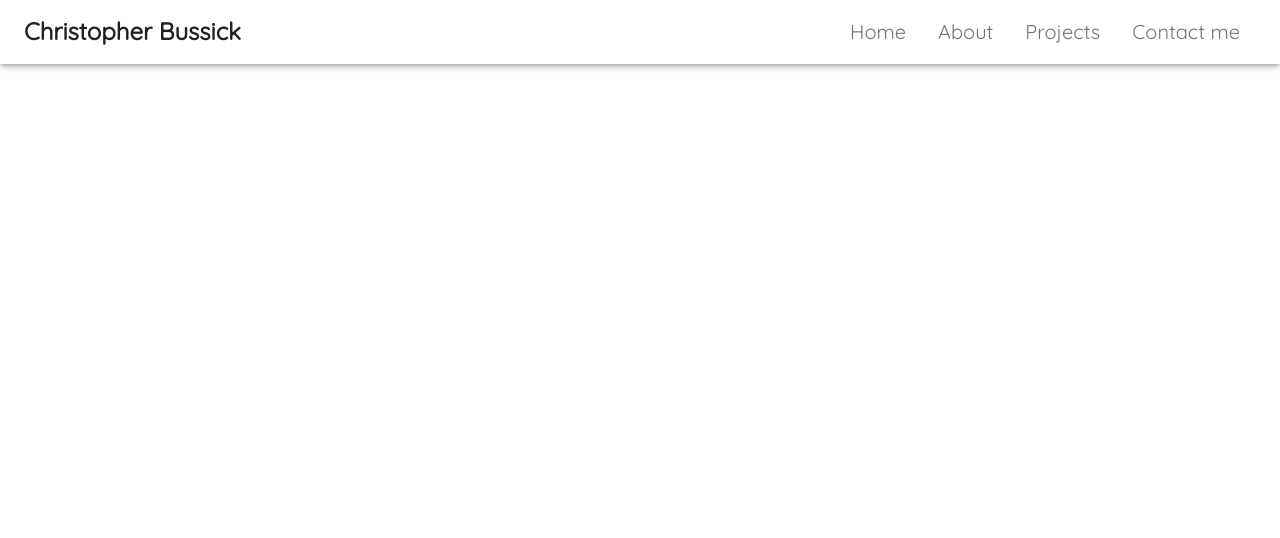
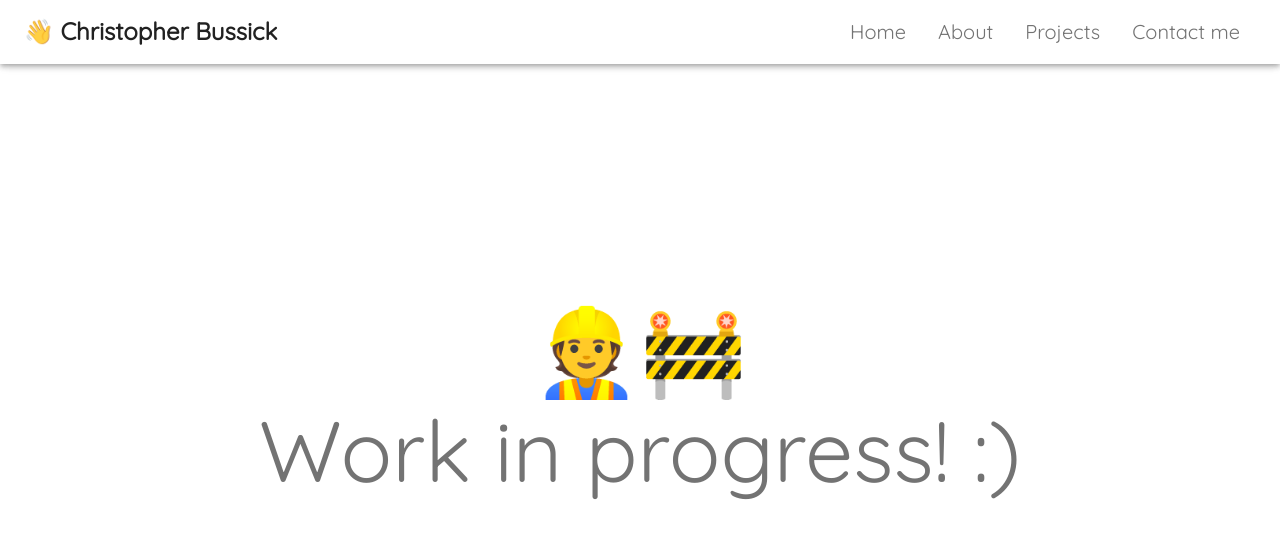
Before and after one commit to cbussick/cb-portfolio, a React (Create React App) app: page / in a window 1280 px wide. Shown: the top 538 px of the page. Built offline with nearby package versions, Linux system fonts and the light colour scheme.

Commit message:
Add template content

```diff
--- a/src/App.tsx
+++ b/src/App.tsx
@@ -1,5 +1,5 @@
 import "@fontsource/quicksand";
-import { CssBaseline, ThemeProvider } from "@mui/material";
+import { Box, CssBaseline, ThemeProvider, Typography } from "@mui/material";
 import React from "react";
 import CBHeader from "./CBHeader/CBHeader";
 import theme from "./theme";
@@ -7,7 +7,25 @@ import theme from "./theme";
 const App = (): JSX.Element => (
   <ThemeProvider theme={theme}>
     <CssBaseline />
-    <CBHeader />
+    <Box
+      sx={{
+        display: "flex",
+        justifyContent: "center",
+        alignItems: "center",
+        height: "100vh",
+      }}
+    >
+      <CBHeader />
+      <Typography
+        variant="h1"
+        component="div"
+        sx={{ flexGrow: 1, textAlign: "center" }}
+      >
+        👷🚧
+        <br />
+        Work in progress! :)
+      </Typography>
+    </Box>
   </ThemeProvider>
 );
 
--- a/src/CBHeader/CBHeader.tsx
+++ b/src/CBHeader/CBHeader.tsx
@@ -25,7 +25,7 @@ const CBHeader = (): JSX.Element => {
           component="div"
           sx={{ flexGrow: 1, fontWeight: 600 }}
         >
-          Christopher Bussick
+          👋 Christopher Bussick
         </Typography>
         <Box>{headerElements}</Box>
       </Toolbar>
```
